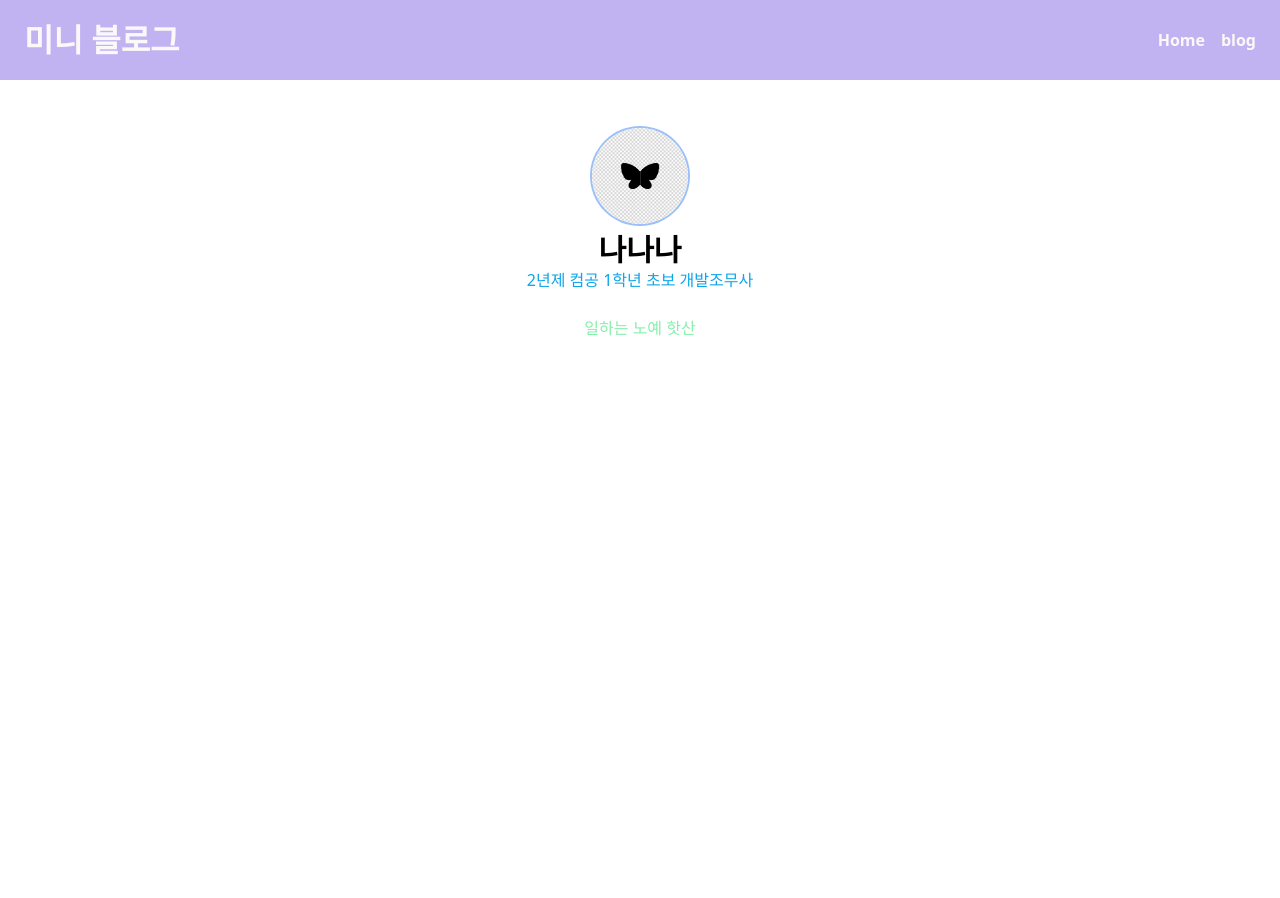
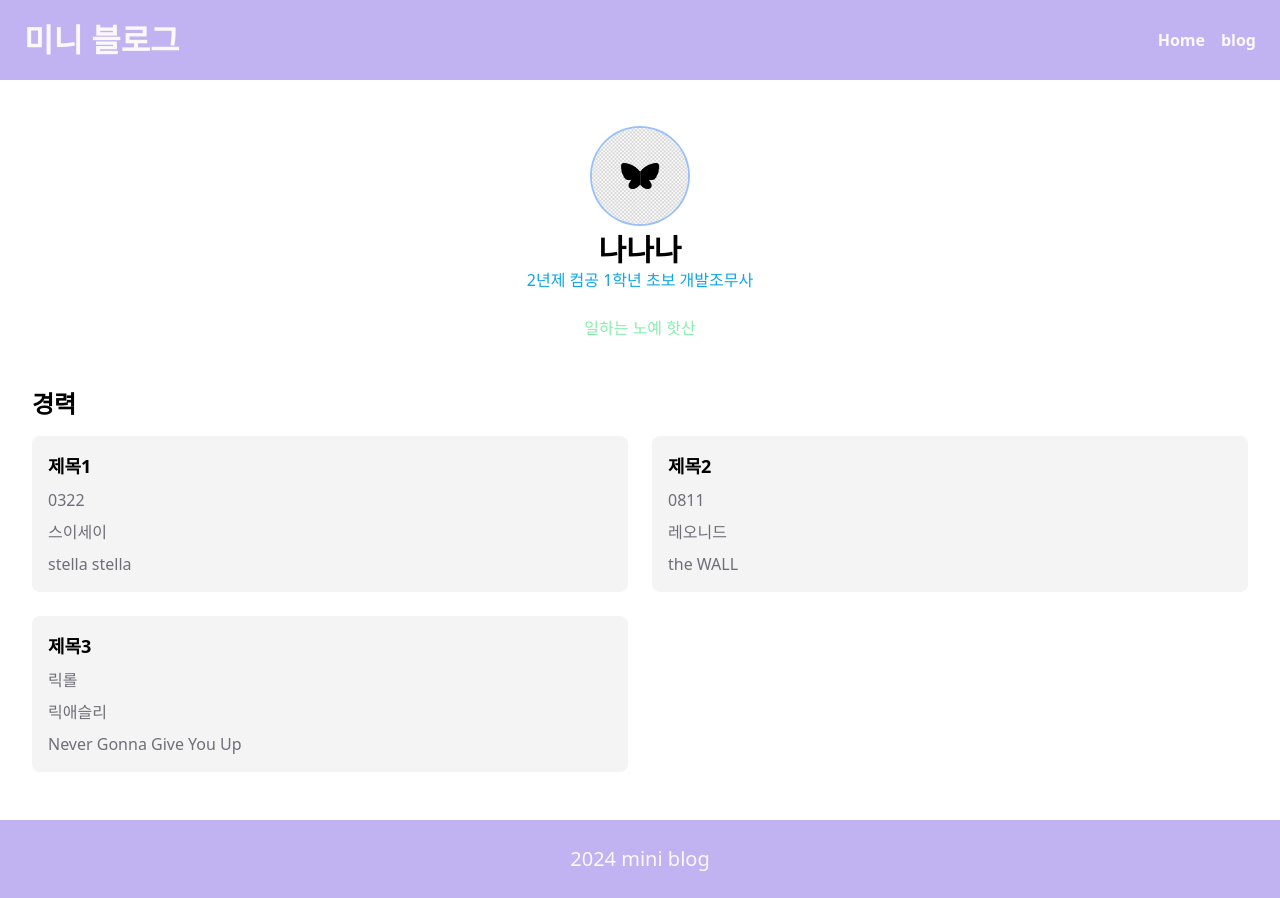
Before and after one commit to 1hacio/mini-blog, a React (Create React App) app: page / in a window 1280 px wide. Before the commit the page ends 800 px from the top, so only its background shows below. Built offline with nearby package versions, Linux system fonts and the light colour scheme.

Commit message:
feat : Add 홈화면

```diff
--- a/src/App.js
+++ b/src/App.js
@@ -5,11 +5,12 @@ import { Route, Routes } from 'react-router-dom';
 import Home from './home/home';
 import Post from './post/post';
 import Header from './layout/headers';
+import Footer from './layout/footer';
 
 function App() {
   return (
     <div>
-      <Header/>
+      <Header />
       <div>
         <main ClassName="body">
           <Routes>
@@ -18,6 +19,7 @@ function App() {
           </Routes>
         </main>
       </div>
+      <Footer />
     </div>
   );
 }
--- /dev/null
+++ b/src/home/career.js
@@ -0,0 +1,12 @@
+import React from "react";
+
+export default function Career({ title, subTitle, date, comment }) {
+    return (
+        <div className="bg-muted p-4 rounded-lg">
+            <h3 className="text-lg font-semibold mb-2">{title}</h3>
+            <p className="text-muted">{date}</p>
+            <p className="mt-2 text-muted">{subTitle}</p>
+            <p className="mt-2 text-muted">{comment}</p>
+        </div>
+    );
+}
--- a/src/home/home.js
+++ b/src/home/home.js
@@ -1,7 +1,15 @@
 import React from "react";
 import img from "../img/img.png"
+import Career from "./career";
 
 export default function Home() {
+
+    const careerList = [
+        { title: "제목1", subTitle: "스이세이", Date: "0322", comment: "stella stella" },
+        { title: "제목2", subTitle: "레오니드", Date: "0811", comment: "the WALL" },
+        { title: "제목3", subTitle: "릭애슬리", Date: "릭롤", comment: "Never Gonna Give You Up" }
+    ]
+
     return (
         <div className="w-full max-w-3-xl mx-auto py-12 px4 sm:px-6 lg:px-8">
             <div className="flex flex-col items-center space-y-6">
@@ -20,6 +28,20 @@ export default function Home() {
                     </p>
                 </div>
             </div>
+            <div className="mt-12 space-y-8">
+                <div>
+                    <h2 className="text-2xl font-bold mb-4">경력</h2>
+                    <div className="grid grid-cols-1 sm:grid-cols-2 gap-6">
+                        {careerList.map((option) => (
+                            <Career title={option.title}
+                                subTitle={option.subTitle}
+                                date={option.Date}
+                                comment={option.comment}
+                            />
+                        ))}
+                    </div>
+                </div>
+            </div>
         </div>
     );
 }
--- a/src/index.css
+++ b/src/index.css
@@ -3,7 +3,7 @@
 @tailwind utilities;
 
 .body{
-  min-height : 100vh;
+  min-height : 1200px;
 }
 .title{
   font-weight :700;
@@ -16,3 +16,14 @@
 .header-color{
   background-color :#c1b3f2;
 }
+.bg-muted{
+  background-color : #f4f4f5;
+}
+.text-muted{
+  color : #6e6e77;
+}
+.bg-footer{
+  background-color : #c1b3f2;
+  color : #fbf8f9;
+  font-size : 20px;
+}
--- /dev/null
+++ b/src/layout/footer.js
@@ -0,0 +1,11 @@
+import React from "react";
+
+export default function Footer() {
+    return (
+        <footer className="bg-footer text-muted py-x py-6">
+            <div className="container mx-auto text-center">
+                2024 mini blog
+            </div>
+        </footer>
+    )
+}
```
